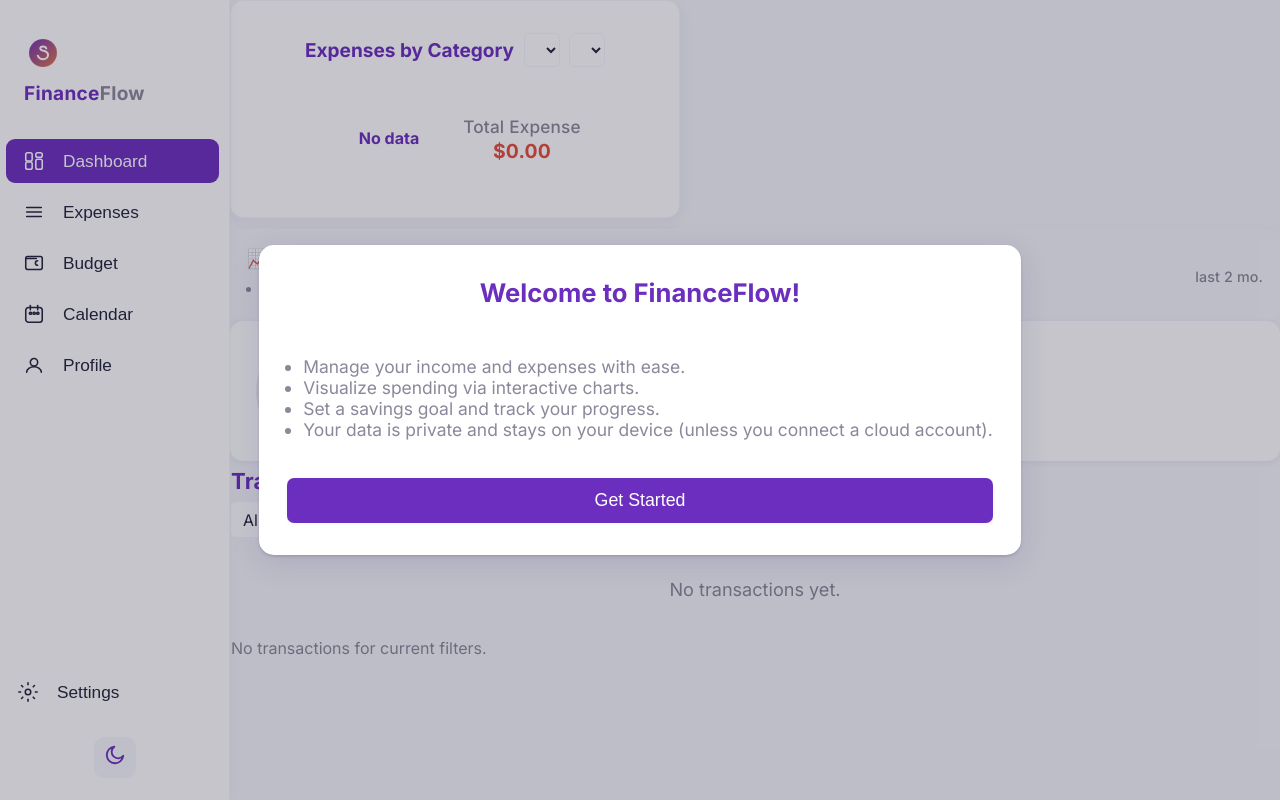
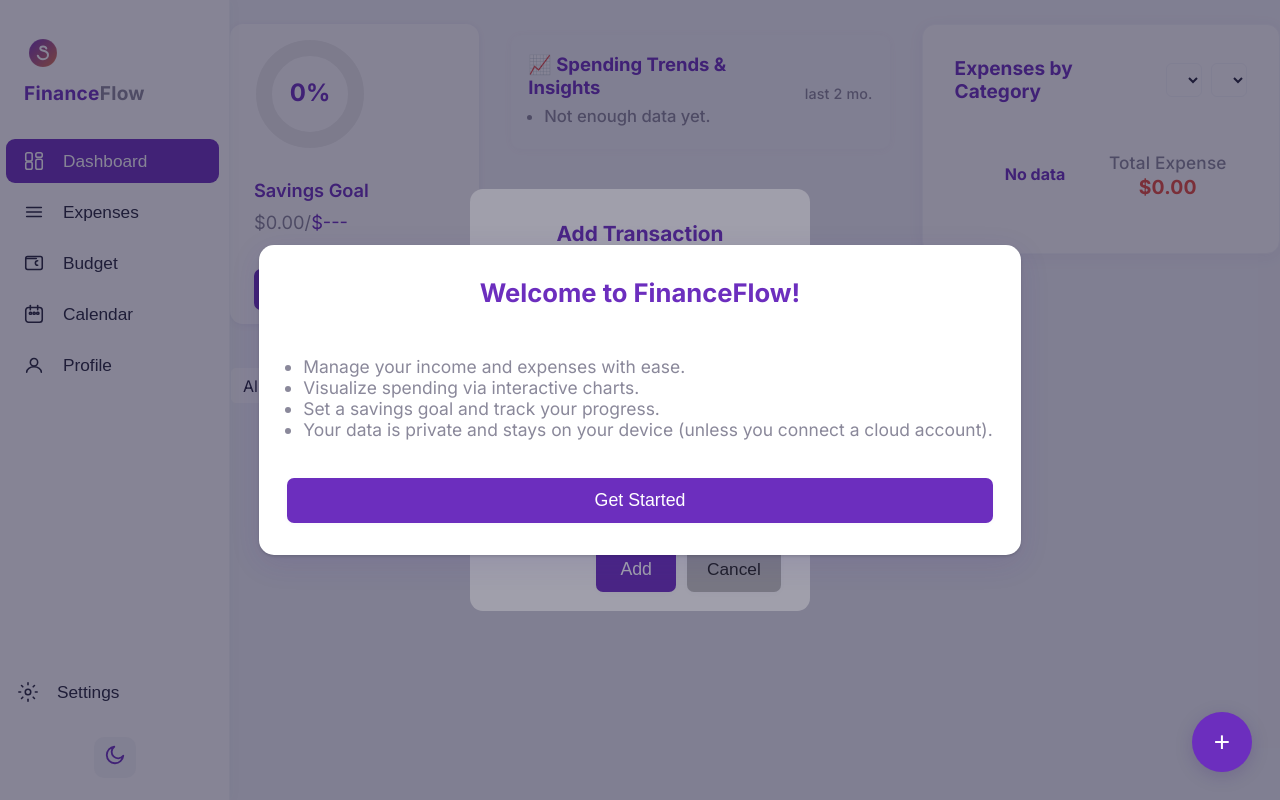
Before and after one commit to Workflow-Manager-admin/financeflow-23329-817ab18b, a React (Create React App) app in the folder financeflow/: page / in a window 1280 px wide. Built offline with nearby package versions, Linux system fonts and the light colour scheme; the HTML template or start-up script is replaced by a standard one.

Commit message:
Auto-commit: Changes as of 2025-05-31T15:00:22.695952+00:00

```diff
--- a/financeflow/src/components/Dashboard.js
+++ b/financeflow/src/components/Dashboard.js
@@ -1,139 +1,174 @@
-import React, { useState } from "react";
+import React, { useEffect, useRef, useState } from "react";
 import "./Dashboard.css";
+import SpendingTrendsWithInsights from "./visuals/SpendingTrendsWithInsights";
+import PieChart from "./visuals/PieChart";
 import SavingsRing from "./savings/SavingsRing";
-import PieChart from "./visuals/PieChart";
-import SpendingTrendsWithInsights from "./visuals/SpendingTrendsWithInsights";
+import SavingsGoalModal from "./savings/SavingsGoalModal";
 import TransactionList from "./transactions/TransactionList";
+import TransactionFormModal from "./transactions/TransactionFormModal";
 import FilterBar from "./transactions/FilterBar";
-import SavingsGoalModal from "./savings/SavingsGoalModal";
 
 /**
- * PUBLIC_INTERFACE
- * Main dashboard layout (2024 revision):
- * - Top row: PieChart (top left), Spending Trends & Insights (top right)
- * - Second row: Savings Goal (centered, below both charts)
- * - Third row: Transactions List (spans full width)
- * Responsive and visually balanced.
+ * Dashboard component displaying main panels, charts, savings ring, and transactions list.
+ * Restores a floating Add Transaction button positioned bottom-right, which triggers the add transaction workflow/modal.
+ *
+ * @param {Object} props
+ * @param {Function} props.showToast
+ * @param {Array} props.transactions
+ * @param {Function} props.setTransactions
+ * @param {Object|null} props.goal
+ * @param {Function} props.setGoal
  */
-function Dashboard({ showToast, transactions, setTransactions, goal, setGoal }) {
+// PUBLIC_INTERFACE
+function Dashboard({
+  showToast,
+  transactions,
+  setTransactions,
+  goal,
+  setGoal,
+}) {
+  // -- Local States --
+  // Add Transaction Modal
+  const [showAddModal, setShowAddModal] = useState(false);
+  // Savings Goal Modal
   const [showGoalModal, setShowGoalModal] = useState(false);
-
-  // Currency symbol can be brought in from context/provider if needed, use "$" fallback for demo
-  const currencySymbol = "$";
-
-  // TransactionList callbacks (if unused, pass noop)
-  const handleEdit = () => {};
-  const handleDelete = () => {};
-
-  // Filter state for type, category, date range
+  // Transactions filter states
   const [filters, setFilters] = useState({
-    type: "All",       // All, Income, Expense
-    category: "All",   // All, or per options below
+    category: "All",
     from: "",
     to: ""
   });
 
-  // Build categories dynamically from transactions, mapping legacy "Salary" to "Rent/House" for expense
+  // Open transaction add modal
+  function handleFabClick() {
+    setShowAddModal(true);
+  }
+  // Close add modal (when user cancels or submits)
+  function handleAddModalClose() {
+    setShowAddModal(false);
+  }
+  // Submit handler for new transaction
+  function handleAddTransaction(newTx) {
+    setTransactions && setTransactions([...transactions, newTx]);
+    showToast && showToast("Transaction added!", "success");
+    setShowAddModal(false);
+  }
+  // Open savings goal modal
+  function openGoalModal() {
+    setShowGoalModal(true);
+  }
+  // Close savings goal modal
+  function closeGoalModal() {
+    setShowGoalModal(false);
+  }
+  // Handle saving a new/updated goal
+  function handleGoalSave(goalObj) {
+    setGoal && setGoal(goalObj);
+    showToast && showToast("Goal saved!", "success");
+    closeGoalModal();
+  }
+
+  // Category Filter
   const categories = React.useMemo(() => {
-    const set = new Set(
-      (transactions || []).map(t =>
-        t.type === "expense" && t.category === "Salary"
-          ? "Rent/House"
-          : t.category
-      )
-    );
-    return ["All", ...Array.from(set).filter(Boolean)];
+    const set = new Set((transactions || [])
+      .map(t => t.category && t.type === 'expense' ? t.category : null)
+      .filter(Boolean));
+    return ["All", ...Array.from(set)];
   }, [transactions]);
 
-  // Filtering logic for Dashboard
-  function applyFilters(data, flt) {
-    let arr = data || [];
-    if (flt.type && flt.type !== "All") {
-      arr = arr.filter(t => t.type === flt.type.toLowerCase());
+  // Filter transactions
+  function applyFilters(data, filtersArg) {
+    let arr = data;
+    const { category = "All", from = "", to = "" } = filtersArg || {};
+    if (category && category !== "All") {
+      arr = arr.filter(t => t.category === category);
     }
-    if (flt.category && flt.category !== "All") {
-      arr = arr.filter(t =>
-        (t.type === "expense" && t.category === "Salary" ? "Rent/House" : t.category) === flt.category
-      );
-    }
-    if (flt.from) arr = arr.filter(t => t.date >= flt.from);
-    if (flt.to) arr = arr.filter(t => t.date <= flt.to);
+    if (from) arr = arr.filter(t => t.date >= from);
+    if (to) arr = arr.filter(t => t.date <= to);
     return arr;
   }
-  const filteredTransactions = React.useMemo(() => applyFilters(transactions, filters), [transactions, filters]);
+  const filteredTx = React.useMemo(
+    () => applyFilters(transactions || [], filters),
+    [transactions, filters]
+  );
 
   return (
-    <section className="dashboard-root">
-
-      {/* Top Row: Visuals + Insights */}
-      <div className="dashboard-visuals-top">
-        <div className="dashboard-col dashboard-col-pie">
-          <PieChart transactions={transactions} />
+    <div className="dashboard">
+      {/* Top: Savings Ring and Goal Panel */}
+      <div className="dashboard-row" style={{ display: "flex", gap: 32, alignItems: "flex-start", flexWrap: "wrap", marginTop: 24 }}>
+        {/* Savings Progress Ring */}
+        <div style={{ flex: "1 1 220px", minWidth: 210, maxWidth: 430 }}>
+          <SavingsRing
+            goal={goal}
+            currentAmount={
+              (transactions || []).filter(t => t.type === "income").reduce((sum, t) => sum + Number(t.amount || 0), 0) -
+              (transactions || []).filter(t => t.type === "expense").reduce((sum, t) => sum + Number(t.amount || 0), 0)
+            }
+            onSetGoal={openGoalModal}
+          />
         </div>
-        <div className="dashboard-col dashboard-col-trends">
-          <SpendingTrendsWithInsights transactions={transactions} />
-
-          {/* SavingsRing is placed directly below the insights/trends */}
-          <div className="dashboard-savings-goal-card dash-savings-below-insights">
-            <SavingsRing
-              goal={goal}
-              stats={{
-                balance: Array.isArray(transactions)
-                  ? transactions
-                      .filter((tx) => tx.type === "income") // treat only incomes as savings
-                      .reduce((sum, tx) => sum + (Number(tx.amount) || 0), 0)
-                  : 0
-              }}
-              onSetGoal={() => setShowGoalModal(true)}
-              currencySymbol={currencySymbol}
-            />
-          </div>
+        {/* Sparkline/spending trends */}
+        <div style={{ flex: "2 1 320px", minWidth: 260, maxWidth: 900 }}>
+          <SpendingTrendsWithInsights
+            transactions={transactions}
+            style={{ width: "100%" }}
+          />
+        </div>
+        {/* Pie Chart Panel */}
+        <div style={{ flex: "2 1 300px", minWidth: 220, maxWidth: 800 }}>
+          <PieChart
+            transactions={transactions}
+            style={{ width: "100%" }}
+          />
         </div>
       </div>
-
-      {/* Transactions List (bottom row) */}
-      <div className="dashboard-transactions-list-row">
-
-        {/* Transactions Heading */}
-        <h2
-          style={{
-            margin: "0 0 7px 1px",
-            fontSize: "1.38rem",
-            fontWeight: 700,
-            color: "var(--primary,#6C2EBE)",
-            letterSpacing: "0.01em",
-            textAlign: "left",
-          }}
-        >
-          Transactions
-        </h2>
-
-        {/* Filtering Bar */}
-        <FilterBar filters={filters} setFilters={setFilters} categories={categories} />
-
+      {/* Transaction filters and list */}
+      <div style={{ marginTop: 36 }}>
+        <FilterBar
+          filters={filters}
+          setFilters={setFilters}
+          categories={categories}
+        />
+      </div>
+      <div style={{ marginTop: 16 }}>
         <TransactionList
-          transactions={filteredTransactions}
-          onEdit={handleEdit}
-          onDelete={handleDelete}
-          emptyMsg="No transactions yet."
-          currencySymbol={currencySymbol}
+          transactions={filteredTx}
+          onEdit={null}
+          onDelete={null}
+          emptyMsg="No transactions found."
         />
-        {filteredTransactions.length === 0 && (
-          <p style={{ color: "var(--text-secondary)", paddingLeft: 0, margin: "11px 0 0 1px" }}>
-            No transactions for current filters.
-          </p>
-        )}
       </div>
 
-      {/* Modal for setting savings goal */}
-      {showGoalModal && (
-        <SavingsGoalModal
-          currentGoal={goal}
-          onClose={() => setShowGoalModal(false)}
-          onSaveGoal={setGoal}
-        />
-      )}
-    </section>
+      {/* Floating Add Transaction Button */}
+      <button
+        className="fab-add-transaction"
+        aria-label="Add Transaction"
+        title="Add Transaction"
+        onClick={handleFabClick}
+      >
+        <span style={{
+          fontSize: 28,
+          lineHeight: 1,
+          display: 'inline-block',
+          verticalAlign: 'middle',
+        }}>+</span>
+      </button>
+
+      {/* Add Transaction Modal */}
+      <TransactionFormModal
+        isOpen={showAddModal}
+        onRequestClose={handleAddModalClose}
+        onSubmit={handleAddTransaction}
+        mode="add"
+      />
+      {/* Savings Goal Modal */}
+      <SavingsGoalModal
+        isOpen={showGoalModal}
+        onClose={closeGoalModal}
+        onSave={handleGoalSave}
+        goal={goal}
+      />
+    </div>
   );
 }
 
```
